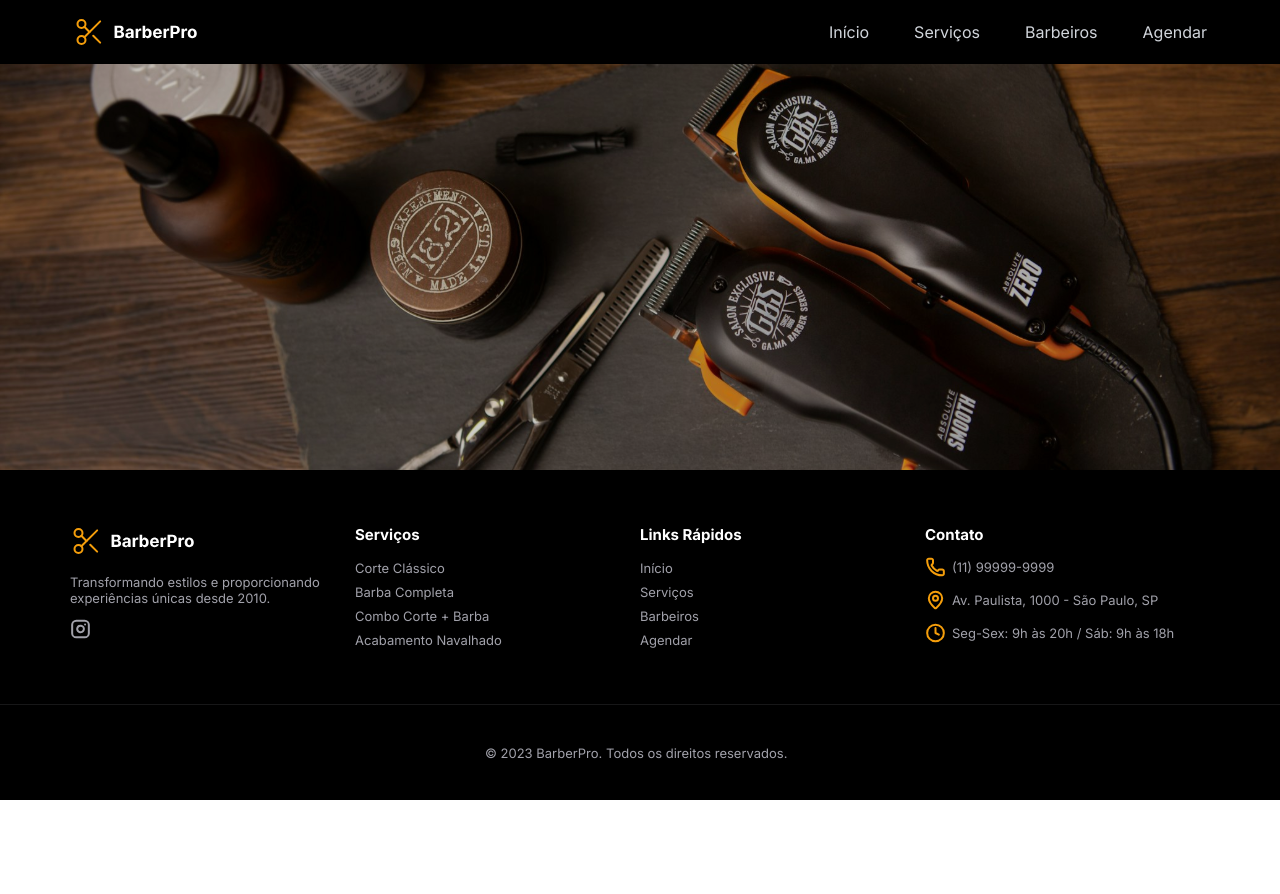
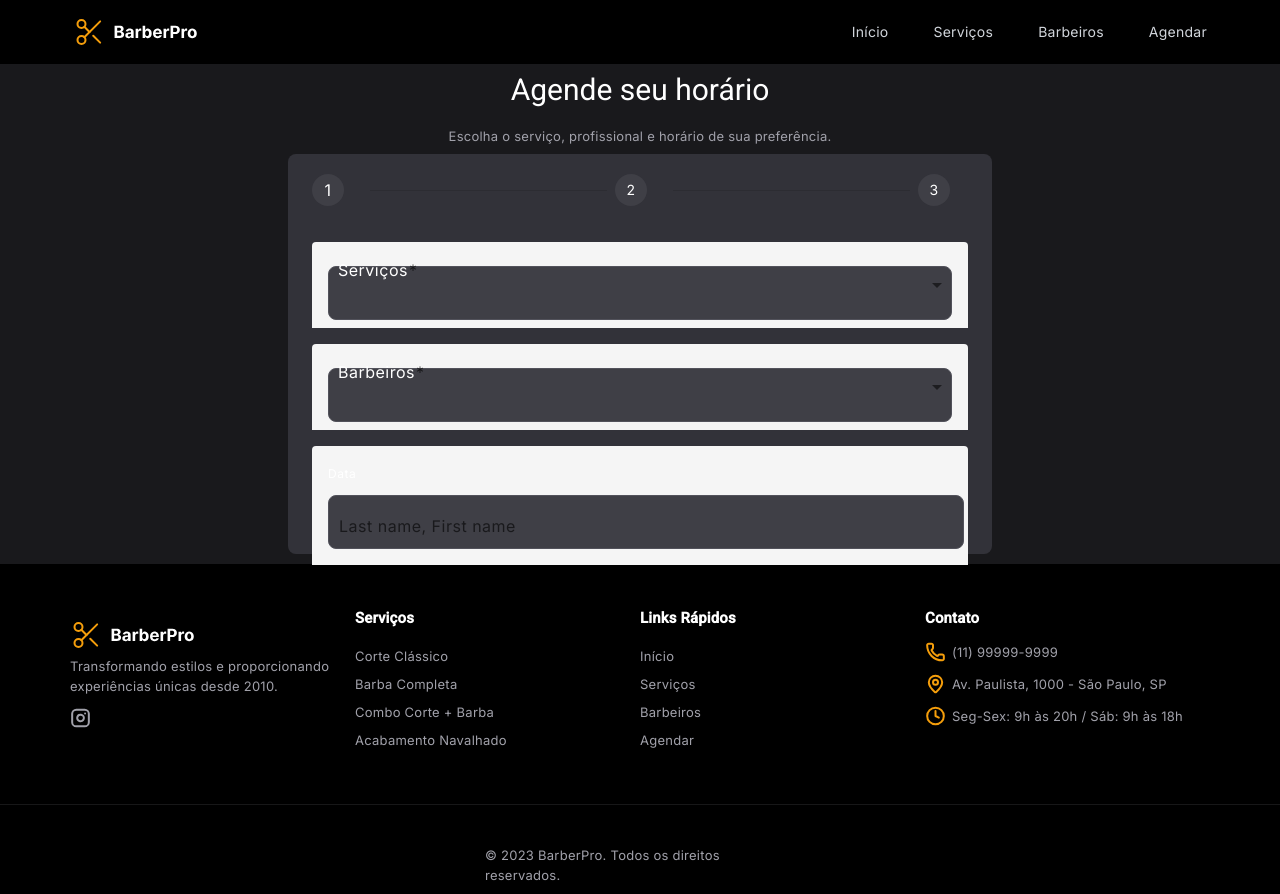
Before and after one commit to BattistonDiego/Sistema-barbearia, an Angular app: page /agendar in a window 1280 px wide. Before the commit this address led to /. Before the commit the page ends 800 px from the top, so only its background shows below. Built offline with nearby package versions, Linux system fonts and the light colour scheme.

Commit message:
implementando page agendar

```diff
--- a/angular.json
+++ b/angular.json
@@ -25,6 +25,7 @@
               "src/assets"
             ],
             "styles": [
+              "@angular/material/prebuilt-themes/indigo-pink.css",
               "src/styles.css"
             ],
             "scripts": []
@@ -87,6 +88,7 @@
               "src/assets"
             ],
             "styles": [
+              "@angular/material/prebuilt-themes/indigo-pink.css",
               "src/styles.css"
             ],
             "scripts": []
--- a/package.json
+++ b/package.json
@@ -11,10 +11,12 @@
   "private": true,
   "dependencies": {
     "@angular/animations": "^15.2.0",
+    "@angular/cdk": "^15.2.9",
     "@angular/common": "^15.2.0",
     "@angular/compiler": "^15.2.0",
     "@angular/core": "^15.2.0",
     "@angular/forms": "^15.2.0",
+    "@angular/material": "^15.2.9",
     "@angular/platform-browser": "^15.2.0",
     "@angular/platform-browser-dynamic": "^15.2.0",
     "@angular/router": "^15.2.0",
--- a/src/app/app-routing.module.ts
+++ b/src/app/app-routing.module.ts
@@ -3,12 +3,14 @@ import { RouterModule, Routes } from '@angular/router';
 import { HomeComponent } from './pages/home/home.component';
 import { ServicosComponent } from './pages/servicos/servicos.component';
 import { BabeirosComponent } from './pages/babeiros/babeiros.component';
+import { AgendarComponent } from './pages/agendar/agendar.component';
 
 const routes: Routes = [
   { path: '', redirectTo: 'home', pathMatch: 'full' }, // redireciona a raiz para /home
   { path: 'home', component: HomeComponent },
   { path: 'servicos', component: ServicosComponent },
   { path: 'barbeiros', component: BabeirosComponent },
+  { path: 'agendar', component: AgendarComponent },
 ];
 
 @NgModule({
--- /dev/null
+++ b/src/app/pages/agendar/agendar.component.css
@@ -0,0 +1,87 @@
+.content {
+  height: 500px;
+  display: flex;
+  flex-direction: column;
+  justify-content: center;
+  align-items: center;
+}
+
+h1 {
+  font-size: 30px;
+  margin: 0 0 20px 0;
+  color: #fff;
+}
+
+p {
+  margin: 0;
+  font-size: 13px;
+  color: #a1a1aa;
+}
+
+.mat-stepper-horizontal {
+  margin-top: 8px;
+  width: 704px;
+  height: 400px;
+  background-color: #323239;
+  border-radius: 8px;
+}
+mat-label {
+  color: #fff;
+  margin-left: 10px;
+}
+
+.mat-mdc-form-field {
+  margin-top: 16px;
+  width: 100%;
+}
+
+.number-one,
+.number-two,
+.number-three {
+  width: 32px;
+  height: 32px;
+  background-color: aqua;
+  border-radius: 50%;
+  display: flex;
+  justify-content: center;
+  align-items: center;
+  background-color: #3f3f46;
+  color: #fff;
+}
+
+label {
+  font-size: 12px;
+  color: #fff;
+  margin-bottom: 9px;
+  display: block;
+}
+
+::ng-deep .mat-step-icon {
+  display: none;
+}
+
+::ng-deep .mdc-text-field__input {
+  padding: 18px 0 10px 10px !important;
+  border-radius: 8px !important;
+  border: 1px solid #52525b !important;
+  background-color: #3f3f46 !important;
+  color: #fff;
+}
+
+::ng-deep .mdc-line-ripple::before {
+  display: none !important;
+}
+
+::ng-deep .mdc-line-ripple::after {
+  display: none !important;
+}
+
+::ng-deep .mat-mdc-form-field-subscript-wrapper {
+  display: none;
+}
+
+::ng-deep
+  .mat-mdc-form-field-type-mat-native-select
+  .mat-mdc-form-field-infix::after {
+  margin-right: 10px;
+}
--- /dev/null
+++ b/src/app/pages/agendar/agendar.component.html
@@ -0,0 +1,62 @@
+<div class="content">
+    <h1>Agende seu horário</h1>
+    <p>Escolha o serviço, profissional e horário de sua preferência.</p>
+    <mat-stepper [linear]="isLinear" #stepper>
+        <mat-step [stepControl]="detalhesFormGroup">
+            <form [formGroup]="detalhesFormGroup">
+                <ng-template matStepLabel>
+                    <div class="number-one">1</div>
+                </ng-template>
+                <mat-form-field appearance="fill">
+                    <mat-label>Serviços</mat-label>
+                    <select matNativeControl formControlName="servico">
+                        <option value="" selected></option>
+                        <option>Corte Clássico</option>
+                        <option>Barba Completa</option>
+                        <option>Combo Corte + Barba</option>
+                        <option>Acabamento Navalhado</option>
+                    </select>
+                </mat-form-field>
+
+                <mat-form-field appearance="fill">
+                    <mat-label>Barbeiros</mat-label>
+                    <select matNativeControl formControlName="barbeiro">
+                        <option value="" selected></option>
+                        <option>Gabriel</option>
+                        <option>Giovanni</option>
+                        <option>Fabio</option>
+                    </select>
+                </mat-form-field>
+
+                <mat-form-field appearance="fill">
+                    <label for="servico">Data</label>
+                    <input id="servico" matInput placeholder="Last name, First name" formControlName="data" required>
+                </mat-form-field>
+                <div>
+                    <button mat-button matStepperNext>Next</button>
+                </div>
+            </form>
+        </mat-step>
+        <mat-step [stepControl]="secondFormGroup" label="Fill out your address">
+            <form [formGroup]="secondFormGroup">
+                <ng-template matStepLabel>
+                    <div class="number-two">2</div>
+                </ng-template>
+                <div>
+                    <button mat-button matStepperPrevious>Back</button>
+                    <button mat-button matStepperNext>Next</button>
+                </div>
+            </form>
+        </mat-step>
+        <mat-step>
+            <ng-template matStepLabel>
+                <div class="number-three">3</div>
+            </ng-template>
+            <p>You are now done.</p>
+            <div>
+                <button mat-button matStepperPrevious>Back</button>
+                <button mat-button (click)="stepper.reset()">Reset</button>
+            </div>
+        </mat-step>
+    </mat-stepper>
+</div>
--- /dev/null
+++ b/src/app/pages/agendar/agendar.component.ts
@@ -0,0 +1,27 @@
+import { Component, OnInit } from '@angular/core';
+import { FormBuilder, FormGroup, Validators } from '@angular/forms';
+
+@Component({
+  selector: 'app-agendar',
+  templateUrl: './agendar.component.html',
+  styleUrls: ['./agendar.component.css'],
+})
+export class AgendarComponent implements OnInit {
+  detalhesFormGroup!: FormGroup;
+  secondFormGroup = this._formBuilder.group({
+    secondCtrl: ['', Validators.required],
+  });
+  isLinear = false;
+  servico: string = '';
+  barbeiro: string = '';
+
+  constructor(private _formBuilder: FormBuilder) {}
+
+  ngOnInit(): void {
+    this.detalhesFormGroup = this._formBuilder.group({
+      servico: ['', Validators.required],
+      barbeiro: ['', Validators.required],
+      data: ['', Validators.required], // exemplo se você tiver o campo "data"
+    });
+  }
+}
--- a/src/index.html
+++ b/src/index.html
@@ -8,9 +8,12 @@
   <meta name="viewport" content="width=device-width, initial-scale=1">
   <link rel="icon" type="image/x-icon" href="favicon.ico">
   <link href="https://fonts.googleapis.com/css2?family=Inter:wght@400;500;700&display=swap" rel="stylesheet">
+  <link rel="preconnect" href="https://fonts.gstatic.com">
+  <link href="https://fonts.googleapis.com/css2?family=Roboto:wght@300;400;500&display=swap" rel="stylesheet">
+  <link href="https://fonts.googleapis.com/icon?family=Material+Icons" rel="stylesheet">
 </head>
 
-<body>
+<body class="mat-typography">
   <app-root></app-root>
 </body>
 
--- a/src/styles.css
+++ b/src/styles.css
@@ -37,6 +37,7 @@ app-footer {
   flex-direction: column;
   height: 100%;
   background-color: #19191c;
+  /* background-color: #fff; */
 }
 
 .home-background {
@@ -45,3 +46,12 @@ app-footer {
   background-repeat: no-repeat;
   background-position: center;
 }
+
+html,
+body {
+  height: 100%;
+}
+body {
+  margin: 0;
+  font-family: Roboto, "Helvetica Neue", sans-serif;
+}
```
Also changed, not shown: src/app/app.module.ts (+22 -1 lines), 2 other files (tests, documents, lock files or other folders).
